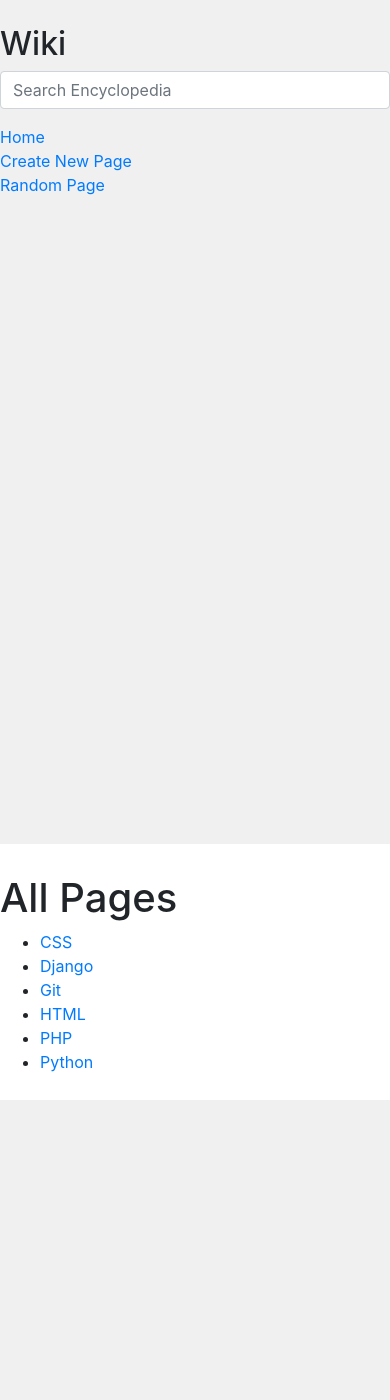
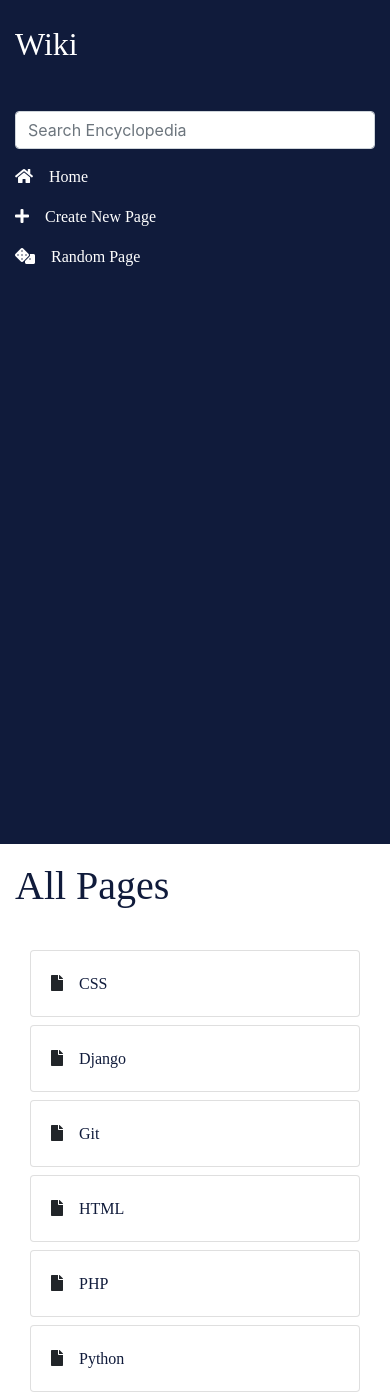
Before and after one commit to AnaisGueyte/CS50W-project-wiki, a Django app: page / in a window 390 px wide. Before the commit the page ends 1100 px from the top, so only its background shows below. Run offline with Django 3.2, Linux system fonts and the light colour scheme; some libraries are stand-ins or nearby versions.

Commit message:
Update design

```diff
--- a/encyclopedia/static/encyclopedia/styles.css
+++ b/encyclopedia/static/encyclopedia/styles.css
@@ -1,26 +1,30 @@
 body {
-    margin: 0;
+    /*margin: 0;*/
     background-color: white;
+    font-size: 16px;
+}
+
+h1, h2, h3{
+    font-family: "Alata";
+    font-weight: 500;
+}
+
+p, a, li, input, textarea, label{
+    font-family: "Alata";
+    font-weight: 400;
 }
 
 code {
     white-space: pre;
 }
 
-h1 {
-    margin-top: 0px;
-    padding-top: 20px;
+
+.row{
+    margin-left: 0!important;
+    margin-right: 0!important;
 }
 
-textarea {
-    height: 90vh;
-    width: 80%;
-}
-
-.main {
-    padding: 10px;
-}
-
+/* SIDEBAR */
 .search {
     width: 100%;
     font-size: 15px;
@@ -28,11 +32,49 @@ textarea {
 }
 
 .sidebar {
-    background-color: #f0f0f0;
     height: 100vh;
     padding: 20px;
+    background-color: #101B3B;
+    color: #fff;
 }
 
 .sidebar h2 {
     margin-top: 5px;
 }
+
+.sidebar a{
+    color: #fff!important;
+}
+
+
+.sidebar textarea {
+    height: 90vh;
+    width: 80%;
+}
+
+
+/* MAIN */
+
+.main {
+    padding-top: 0.5em;
+}
+
+.main h1{
+    color: #101B3B;
+    padding-top: 10px;
+    margin-bottom: 20px;
+    margin-bottom: 1em!important;
+}
+
+.main input{
+    width: 50%;
+    }
+.main textarea{
+    width: 90%;
+    height: 10em!important;
+}
+
+.main .card .card-body a{
+    color: #101B3B!important;
+
+}
--- a/encyclopedia/templates/encyclopedia/create_entry.html
+++ b/encyclopedia/templates/encyclopedia/create_entry.html
@@ -17,7 +17,7 @@
     		<label for="textarea">Entry description</label>
     		<textarea class="form-control" name="content" id="textarea" rows="3" {% if content %} value="{{ content }}" {% endif %}>{% if content %} {{ content }} {% endif %}</textarea>
   		</div>
-  		<button type="submit" class="btn btn-primary">Submit</button>
+  		<button type="submit" class="btn btn-outline-dark">Submit</button>
     </form>
 
 
--- a/encyclopedia/templates/encyclopedia/index.html
+++ b/encyclopedia/templates/encyclopedia/index.html
@@ -16,10 +16,17 @@
 
     <h1>{{ title }}</h1>
 
-    <ul>
+    <div class="row">
         {% for entry in entries %}
-            <li><a href="/wiki/{{ entry }}">{{ entry }}</a></li>
+          <div class="col-sm-12 col-md-6 mb-2">
+            <div class="card">
+            <div class="card-body">
+            <i class="fas fa-file mr-3"></i><a href="/wiki/{{ entry }}">{{ entry }}</a>
+          </div>
+          </div>
+        </div>
+
         {% endfor %}
-    </ul>
+    </div>
 
 {% endblock %}
--- a/encyclopedia/templates/encyclopedia/layout.html
+++ b/encyclopedia/templates/encyclopedia/layout.html
@@ -4,12 +4,30 @@
 
 <html lang="en">
     <head>
+        <meta charset="utf-8">
+        <meta content="width=device-width, initial-scale=1" name="viewport" />
         <title>{% block title %}{% endblock %}</title>
         <link rel="stylesheet" href="https://stackpath.bootstrapcdn.com/bootstrap/4.4.1/css/bootstrap.min.css" integrity="sha384-Vkoo8x4CGsO3+Hhxv8T/Q5PaXtkKtu6ug5TOeNV6gBiFeWPGFN9MuhOf23Q9Ifjh" crossorigin="anonymous">
-        <link href="{% static 'encyclopedia/styles.css' %}" rel="stylesheet">
+        <link href="{% static 'encyclopedia/styles.css' %}" rel="stylesheet" type="text/css">
 
         <!-- CSS only -->
         <link rel="stylesheet" href="https://stackpath.bootstrapcdn.com/bootstrap/4.5.2/css/bootstrap.min.css" integrity="sha384-JcKb8q3iqJ61gNV9KGb8thSsNjpSL0n8PARn9HuZOnIxN0hoP+VmmDGMN5t9UJ0Z" crossorigin="anonymous">
+
+
+        <script>
+        WebFont.load({
+            google: {
+                families: ['Alata:400,500,700,900', 'Montserrat:400,500,700,900']
+            }
+        });
+        </script>
+
+
+        <link rel="stylesheet" href="https://use.fontawesome.com/releases/v5.8.2/css/all.css" integrity="sha384-oS3vJWv+0UjzBfQzYUhtDYW+Pj2yciDJxpsK1OYPAYjqT085Qq/1cq5FLXAZQ7Ay" crossorigin="anonymous" defer>
+        <!-- JS, Popper.js, and jQuery -->
+    <script src="https://code.jquery.com/jquery-3.5.1.slim.min.js" integrity="sha384-DfXdz2htPH0lsSSs5nCTpuj/zy4C+OGpamoFVy38MVBnE+IbbVYUew+OrCXaRkfj" crossorigin="anonymous"></script>
+    <script src="https://cdn.jsdelivr.net/npm/popper.js@1.16.1/dist/umd/popper.min.js" integrity="sha384-9/reFTGAW83EW2RDu2S0VKaIzap3H66lZH81PoYlFhbGU+6BZp6G7niu735Sk7lN" crossorigin="anonymous"></script>
+    <script src="https://stackpath.bootstrapcdn.com/bootstrap/4.5.2/js/bootstrap.min.js" integrity="sha384-B4gt1jrGC7Jh4AgTPSdUtOBvfO8shuf57BaghqFfPlYxofvL8/KUEfYiJOMMV+rV" crossorigin="anonymous"></script>
 
 
     </head>
@@ -17,34 +35,29 @@
         <div class="row">
             <div class="sidebar col-lg-2 col-md-3">
                 <h2>Wiki</h2>
-                <form action="/" method="post" enctype="multipart/form-data">
+                <form class="mt-5" action="/" method="post" enctype="multipart/form-data">
                     {% csrf_token {%}
                     <div class="form-group">
                         <input class="search form-control" type="text" name="q" placeholder="Search Encyclopedia">
                     </div>
                 </form>
                 <div>
-                    <a href="{% url 'index' %}">Home</a>
+                    <p><i class="fas fa-home mr-3"></i><a href="{% url 'index' %}">Home</a></p>
                 </div>
                 <div>
-                    <a href="{% url 'create_entry' %}">Create New Page</a>
+                    <p><i class="fas fa-plus mr-3"></i><a href="{% url 'create_entry' %}">Create New Page</a></p>
                 </div>
                 <div>
-                     <a href="{% url 'random' %}">Random Page</a>
+                     <p><i class="fas fa-dice mr-3"></i><a href="{% url 'random' %}">Random Page</a></p>
                 </div>
                 {% block nav %}
                 {% endblock %}
             </div>
-            <div class="main col-lg-10 col-md-9">
+            <div class="main col-lg-68 col-md-6">
                 {% block body %}
                 {% endblock %}
             </div>
         </div>
-
     </body>
 
-    <!-- JS, Popper.js, and jQuery -->
-    <script src="https://code.jquery.com/jquery-3.5.1.slim.min.js" integrity="sha384-DfXdz2htPH0lsSSs5nCTpuj/zy4C+OGpamoFVy38MVBnE+IbbVYUew+OrCXaRkfj" crossorigin="anonymous"></script>
-    <script src="https://cdn.jsdelivr.net/npm/popper.js@1.16.1/dist/umd/popper.min.js" integrity="sha384-9/reFTGAW83EW2RDu2S0VKaIzap3H66lZH81PoYlFhbGU+6BZp6G7niu735Sk7lN" crossorigin="anonymous"></script>
-    <script src="https://stackpath.bootstrapcdn.com/bootstrap/4.5.2/js/bootstrap.min.js" integrity="sha384-B4gt1jrGC7Jh4AgTPSdUtOBvfO8shuf57BaghqFfPlYxofvL8/KUEfYiJOMMV+rV" crossorigin="anonymous"></script>
-    </html>
+</html>
--- a/encyclopedia/templates/encyclopedia/single.html
+++ b/encyclopedia/templates/encyclopedia/single.html
@@ -15,7 +15,7 @@
 
     {{ entry | safe }}
 
-    <p class="my-5"><a href="{% url 'edit_entry' title=title%}">Edit</a></p>
+    <p class="my-5"><a class="btn btn-outline-dark" href="{% url 'edit_entry' title=title%}">Edit</a></p>
 
 
 {% endblock %}
--- a/encyclopedia/views.py
+++ b/encyclopedia/views.py
@@ -11,7 +11,6 @@ import markdown
 def index(request):
 
 	if request.method == "POST":
-		print(request.POST)
 
 		if 'q' in request.POST:
 			search = request.POST['q']
@@ -109,7 +108,6 @@ def edit_entry(request, title):
 def random(request):
 
 	all_entries = util.list_entries()
-	print(secrets.choice(all_entries))
 	random_entry = secrets.choice(all_entries)
 
 	messages.add_message(request, messages.SUCCESS, 'Here\'s a random result.')
```
